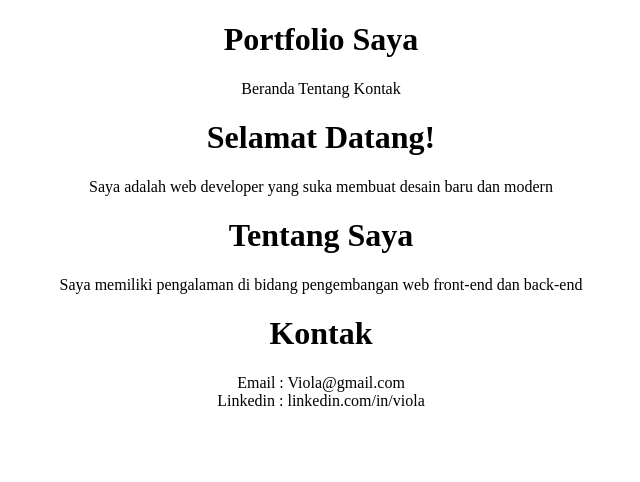
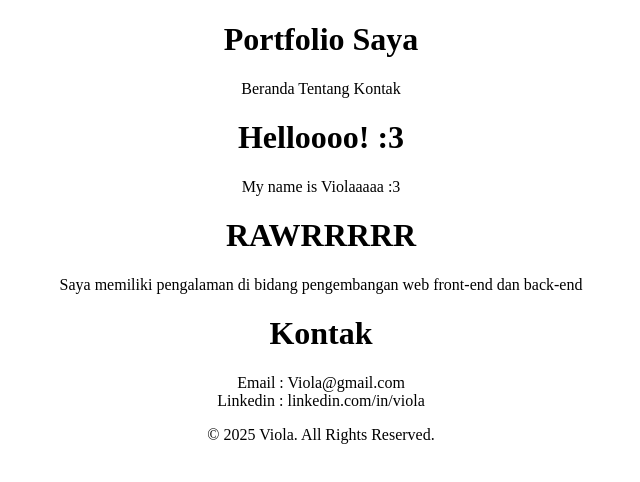
Before and after one commit to 11Crystal/tugaspertemuan, a plain HTML site: page index.html in a window 1280 px wide. Shown: the whole page, without its empty margins (319-959 px from the left). Drawn offline with Linux system fonts and the light colour scheme.

Commit message:
Update index.html

```diff
--- a/index.html
+++ b/index.html
@@ -15,14 +15,18 @@
         <l1> Kontak  </l1>
 
     </ul>
-    <h1> Selamat Datang!</h1>
-    <l1> Saya adalah web developer yang suka membuat desain baru dan modern</l1>
+    <h1> Helloooo! :3 </h1>
+    <l1> My name is Violaaaaa :3 </l1>
     </body>
-    <h1> Tentang Saya </h1>
+    <h1> RAWRRRRR </h1>
     <l1> Saya memiliki pengalaman di bidang pengembangan web front-end dan back-end</l1>
     <h1> Kontak </h1>
     <l1> Email : Viola@gmail.com </l1>
     <section>Linkedin : linkedin.com/in/viola </section>
+
+    <footer class="fade-in">
+    <p>&copy; 2025 Viola. All Rights Reserved.</p>
+    </footer>
 </body>
 </center>
 </html>
```
